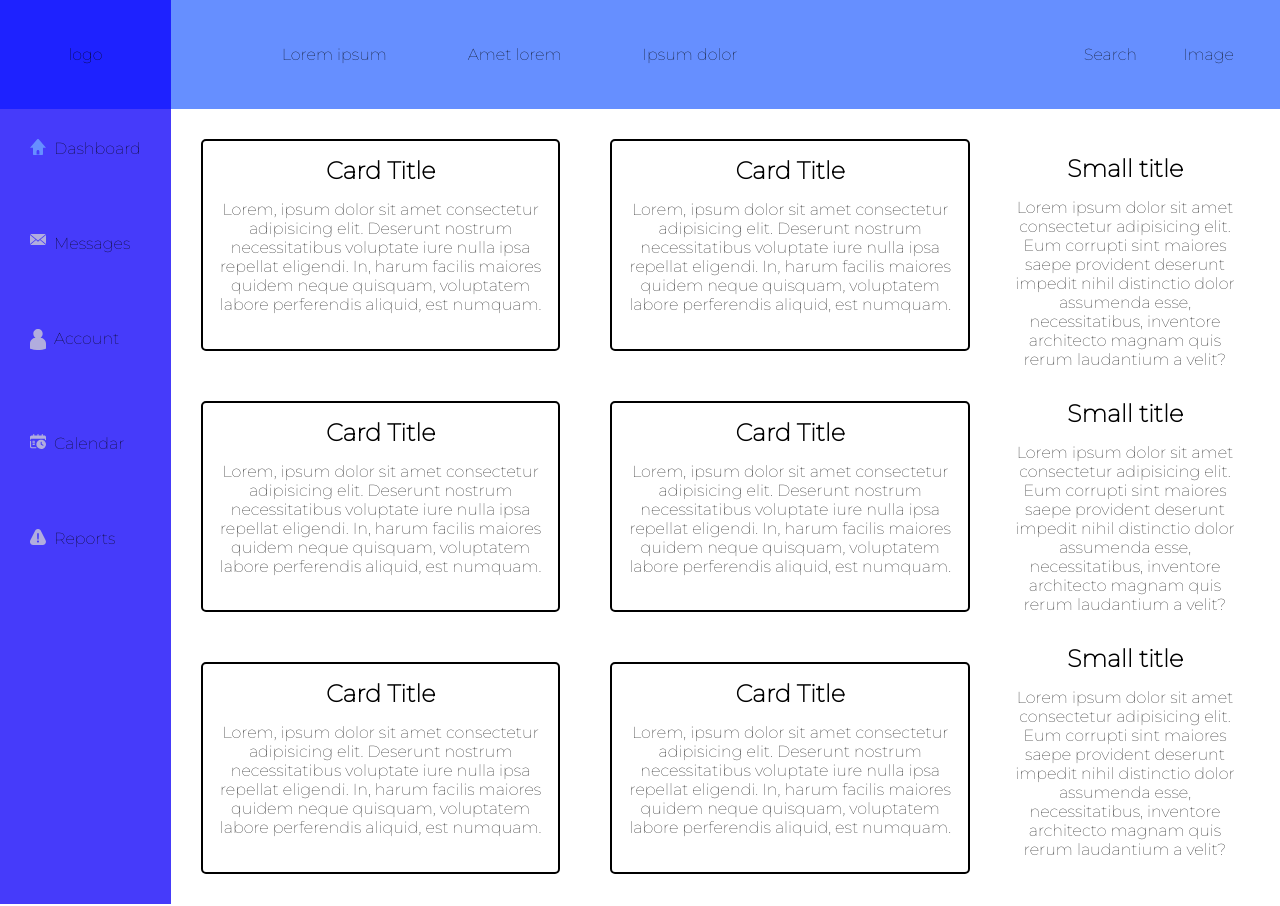
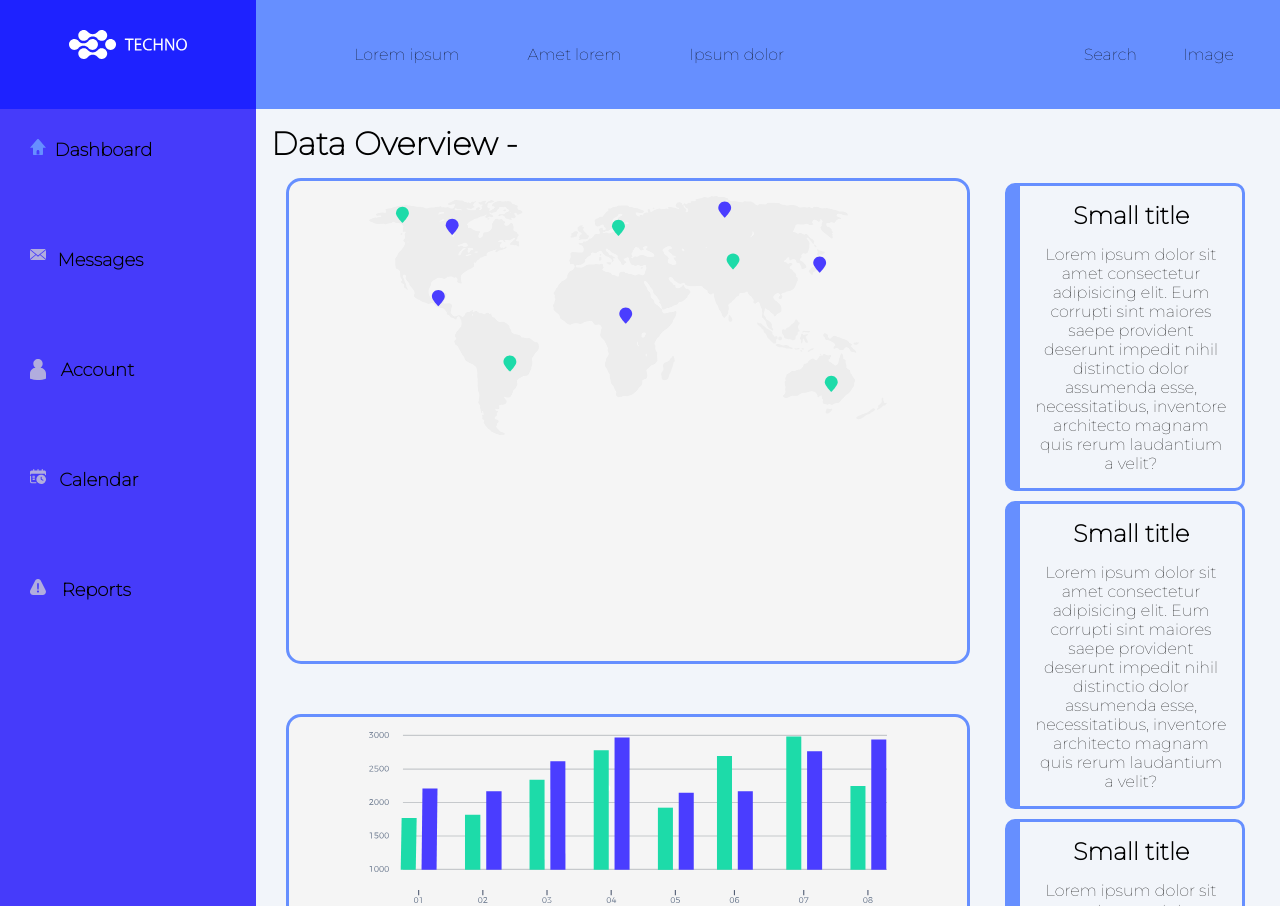
Before and after one commit to douglasmnegri/admin-dashboard, a plain HTML site: page index.html in a window 1280 px wide. Shown: the top 906 px of the page. Drawn offline with Linux system fonts and the light colour scheme.

Commit message:
insert icons for each feature on the sidebar and change the design layout

```diff
--- a/index.html
+++ b/index.html
@@ -26,8 +26,8 @@
         </div>
       </div>
       <div class="logo">
-        <div class="test">
-          <p>logo</p>
+        <div class="block">
+          <img src="./images/Logo Techno.svg" alt="menu assistant button" />
         </div>
       </div>
       <div class="sidebar">
@@ -57,60 +57,19 @@
         </div>
       </div>
       <div class="article">
+        <h1>Data Overview - </h1>
         <div class="main-content">
-          <div class="card">
-            <p class="title">Card Title</p>
-            <p>
-              Lorem, ipsum dolor sit amet consectetur adipisicing elit. Deserunt
-              nostrum necessitatibus voluptate iure nulla ipsa repellat
-              eligendi. In, harum facilis maiores quidem neque quisquam,
-              voluptatem labore perferendis aliquid, est numquam.
-            </p>
+          <div>
+            <img
+              src="./images/Maps.svg"
+              alt="maps with content available for the user"
+            />
           </div>
-          <div class="card">
-            <p class="title">Card Title</p>
-            <p>
-              Lorem, ipsum dolor sit amet consectetur adipisicing elit. Deserunt
-              nostrum necessitatibus voluptate iure nulla ipsa repellat
-              eligendi. In, harum facilis maiores quidem neque quisquam,
-              voluptatem labore perferendis aliquid, est numquam.
-            </p>
-          </div>
-          <div class="card">
-            <p class="title">Card Title</p>
-            <p>
-              Lorem, ipsum dolor sit amet consectetur adipisicing elit. Deserunt
-              nostrum necessitatibus voluptate iure nulla ipsa repellat
-              eligendi. In, harum facilis maiores quidem neque quisquam,
-              voluptatem labore perferendis aliquid, est numquam.
-            </p>
-          </div>
-          <div class="card">
-            <p class="title">Card Title</p>
-            <p>
-              Lorem, ipsum dolor sit amet consectetur adipisicing elit. Deserunt
-              nostrum necessitatibus voluptate iure nulla ipsa repellat
-              eligendi. In, harum facilis maiores quidem neque quisquam,
-              voluptatem labore perferendis aliquid, est numquam.
-            </p>
-          </div>
-          <div class="card">
-            <p class="title">Card Title</p>
-            <p>
-              Lorem, ipsum dolor sit amet consectetur adipisicing elit. Deserunt
-              nostrum necessitatibus voluptate iure nulla ipsa repellat
-              eligendi. In, harum facilis maiores quidem neque quisquam,
-              voluptatem labore perferendis aliquid, est numquam.
-            </p>
-          </div>
-          <div class="card">
-            <p class="title">Card Title</p>
-            <p>
-              Lorem, ipsum dolor sit amet consectetur adipisicing elit. Deserunt
-              nostrum necessitatibus voluptate iure nulla ipsa repellat
-              eligendi. In, harum facilis maiores quidem neque quisquam,
-              voluptatem labore perferendis aliquid, est numquam.
-            </p>
+          <div>
+            <img
+              src="./images/Average Charts.svg"
+              alt="charts with content avilable for the user"
+            />
           </div>
         </div>
         <div class="small-content">
--- a/styles.css
+++ b/styles.css
@@ -7,17 +7,17 @@
   --ligt-blue: #668fff;
   --medium-blue: #463bfa;
   --dark-blue: #1e22ff;
-  --background-grey: #f2f5fa;
+  --background-grey: #F2F5FA;
   --main-font: "Montserrat", sans-serif;
 }
 
 .container {
   text-align: center;
   display: grid;
-  grid-template-columns: 1fr 8fr;
+  grid-template-columns: 2fr 8fr;
   grid-template-rows: 1fr 8fr;
   height: 100vh;
-  font-family: var(--main-font);
+  background-color: var(--background-grey);
 }
 
 .container div {
@@ -25,6 +25,8 @@
 }
 
 .header {
+  font-family: var(--main-font);
+  font-size: 16px;
   background-color: var(--ligt-blue);
   grid-column: 2 / 3;
   display: grid;
@@ -53,16 +55,22 @@ ul {
   list-style: none;
 }
 
-.sidebar {
-  background-color: var(--medium-blue);
-  grid-row: 2 / 3;
-}
-
 .logo {
   grid-row: 1 / 2;
   background-color: var(--dark-blue);
-  display: grid;
-  align-content: center;
+}
+
+.block img {
+  width: calc(10vw - 10px);
+}
+
+.sidebar {
+  font-size: 18px;
+  font-weight: 500;
+  grid-row: 2 / 3;
+  font-family: var(--main-font);
+  font-weight: bolder;
+  background-color: var(--medium-blue);
 }
 
 .sidebar-content li {
@@ -73,30 +81,37 @@ ul {
 
 .sidebar-content li img {
   width: 16px;
-  padding-right: 8px;
+  padding-right: 5px;
 }
 
 .article {
   display: grid;
-  grid-template-columns: 4fr 1fr;
+  grid-template-columns: 3fr 1fr;
   margin: auto;
+  background-color: var(--background-grey);
+  font-family: var(--main-font);
 }
 
+h1 {
+  text-align: left;
+}
 .main-content {
   grid-column: 1 / 2;
   display: grid;
-  grid-template-columns: repeat(auto-fit, minmax(250px, 1fr));
   gap: 50px;
 }
 
-.card {
-  border: solid black 2px;
-  border-radius: 5px;
+.main-content > div {
+  border: solid var(--ligt-blue);
+  background-color: whitesmoke;
+  border-radius: 15px;
 }
 
-.card + p {
-  font-size: 18px;
+.main-content img {
+  width: 80%;
+  height: auto;
 }
+
 
 .title {
   font-size: 24px;
@@ -109,3 +124,10 @@ ul {
   display: grid;
   grid-template-columns: repeat(auto-fit, minmax(250px, 1fr));
 }
+
+.small-content .feed {
+  border: solid var(--ligt-blue);
+  border-radius: 10px;
+  border-left-width: 15px;
+  margin: 5px;
+}
```
Also changed, not shown: images/Average Charts.svg (added), images/Calculation.svg (added), images/Logo Techno.svg (added), images/Maps.svg (added), images/Ícone - Lupa.svg (added), 1 other file.
